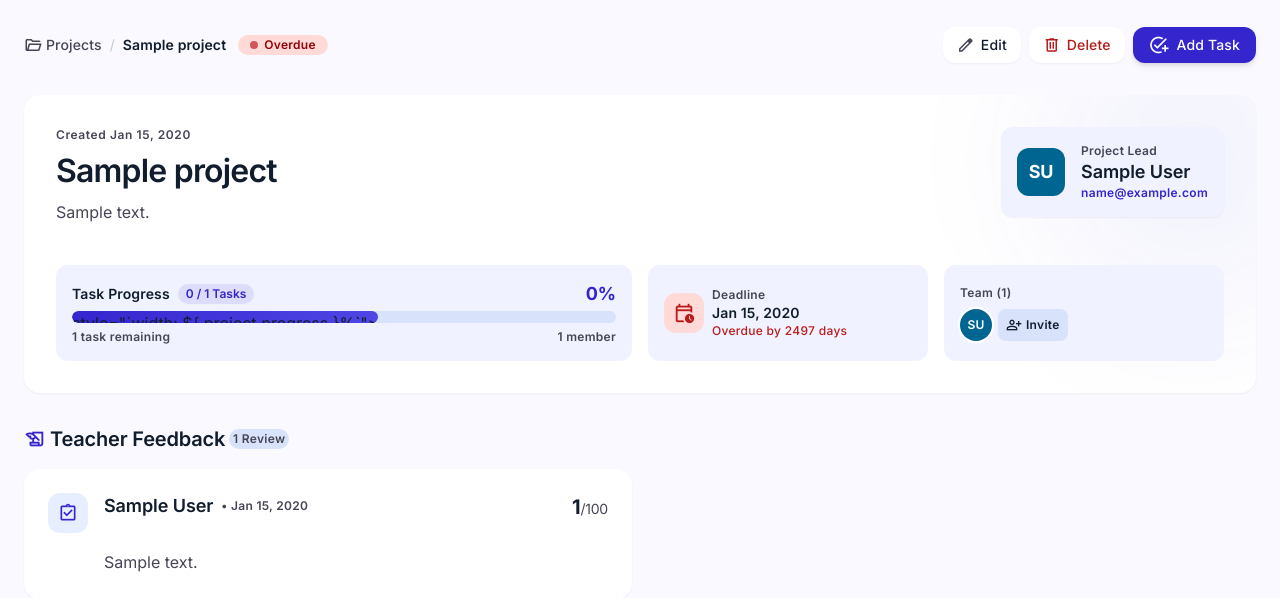
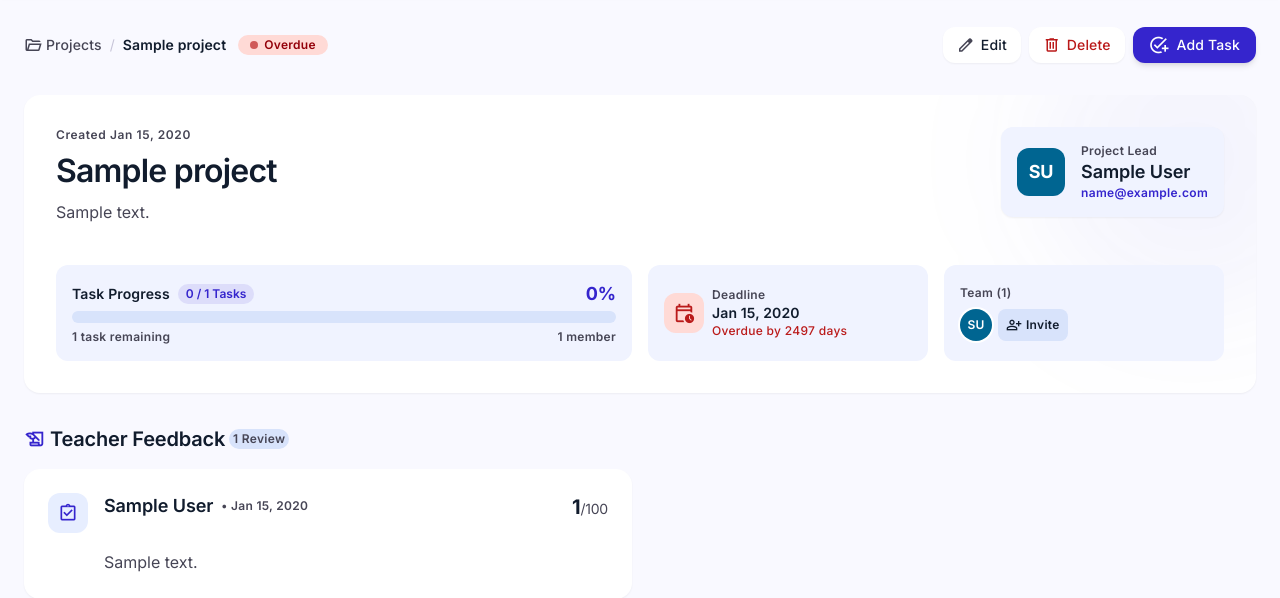
Before and after one commit to maimuna03134/project-tracker, a Flask app: page /projects/1 in a window 1280 px wide. Shown: the part 85-683 px from the top of the page. Run offline with Flask 3, Linux system fonts and the light colour scheme; the visitor is signed in with stand-in values (Sample User, id 1); tables that the repository leaves empty hold one stand-in row (values such as "Sample post").

Commit message:
fixed some problem

```diff
--- a/templates/project_detail.html
+++ b/templates/project_detail.html
@@ -97,7 +97,8 @@ is_owner, status_choices #}
                 </div>
                 <div class="w-full h-3 bg-surface-container-highest rounded-full overflow-hidden flex">
                     <div class="h-full bg-gradient-to-r from-primary to-primary-container rounded-full transition-all duration-700"
-                       </div> style="`width: ${ project.progress }%`"></div>
+                    style="--progress-width: {{ project.progress }}%; width: var(--progress-width);">
+                    </div>
                 </div>
                 <div
                     class="flex items-center justify-between text-on-surface-variant font-label-sm text-label-sm pt-0.5">
```
